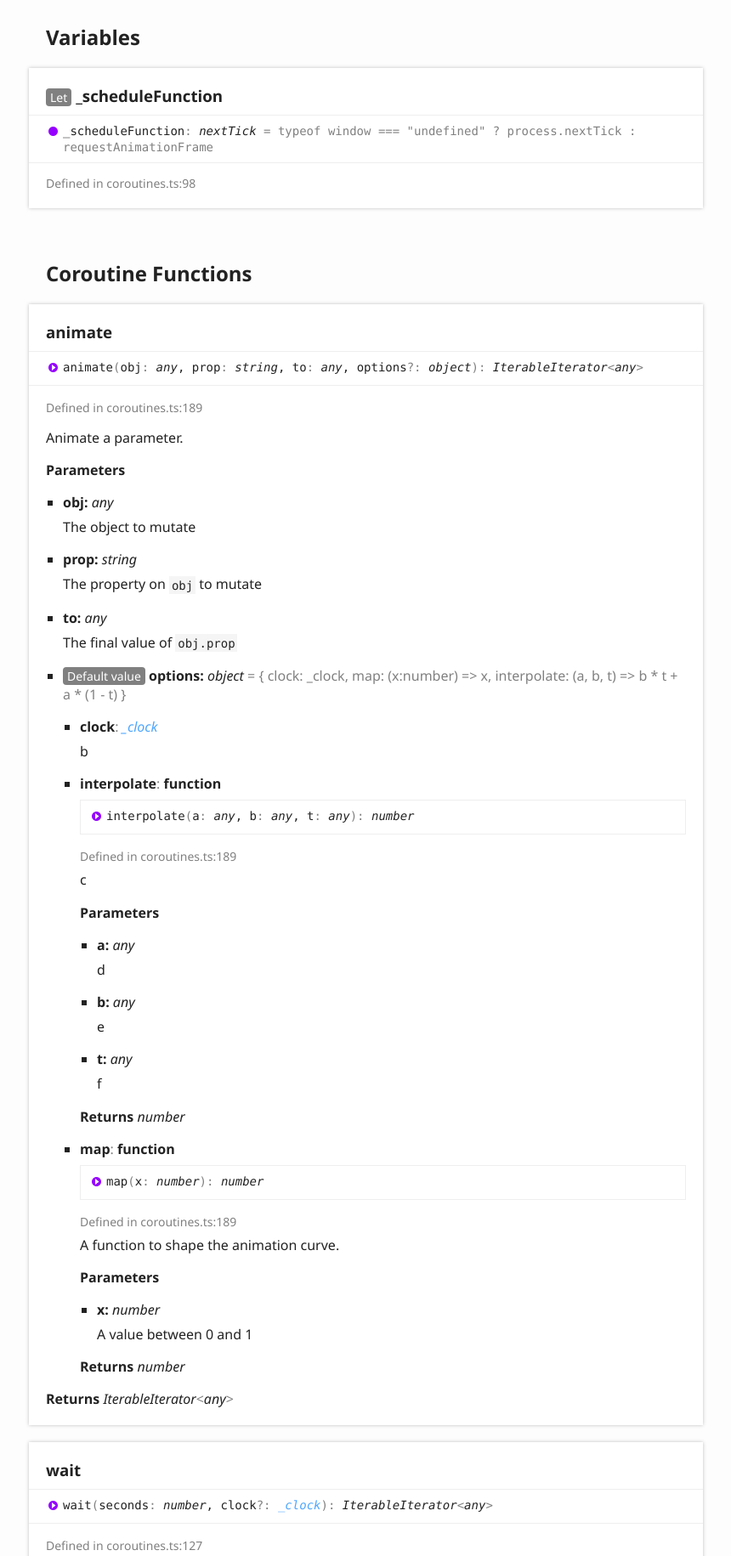
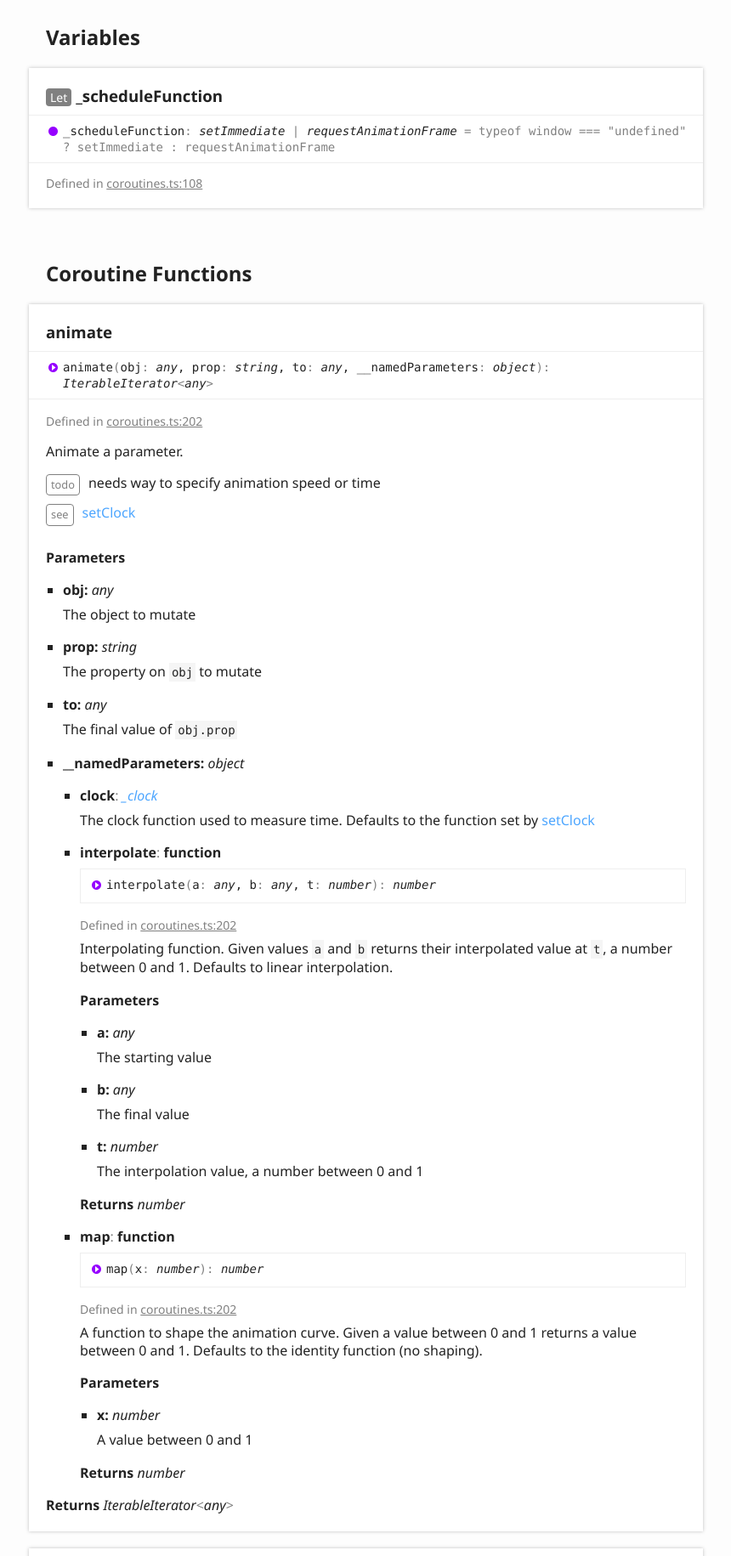
Before and after one commit to nasser/ajeeb-coroutines, a website: page docs/globals.html in a window 1280 px wide. Shown: the part 700-2531 px from the top of the page at 85% size, without its empty margins (6-866 px from the left). Drawn offline with Linux system fonts and the light colour scheme.

Commit message:
Tweaks and cleanups
Document Coroutines properties
Use setImmediate in place of process.nextTick
Document animate options

```diff
--- a/docs/globals.html
+++ b/docs/globals.html
@@ -103,10 +103,10 @@
 				<section class="tsd-panel tsd-member tsd-kind-variable tsd-is-not-exported">
 					<a name="_schedulefunction" class="tsd-anchor"></a>
 					<h3><span class="tsd-flag ts-flagLet">Let</span> _schedule<wbr>Function</h3>
-					<div class="tsd-signature tsd-kind-icon">_schedule<wbr>Function<span class="tsd-signature-symbol">:</span> <span class="tsd-signature-type">nextTick</span><span class="tsd-signature-symbol"> =&nbsp;typeof window &#x3D;&#x3D;&#x3D; &quot;undefined&quot; ? process.nextTick : requestAnimationFrame</span></div>
+					<div class="tsd-signature tsd-kind-icon">_schedule<wbr>Function<span class="tsd-signature-symbol">:</span> <span class="tsd-signature-type">setImmediate</span><span class="tsd-signature-symbol"> | </span><span class="tsd-signature-type">requestAnimationFrame</span><span class="tsd-signature-symbol"> =&nbsp;typeof window &#x3D;&#x3D;&#x3D; &quot;undefined&quot; ? setImmediate : requestAnimationFrame</span></div>
 					<aside class="tsd-sources">
 						<ul>
-							<li>Defined in coroutines.ts:98</li>
+							<li>Defined in <a href="https://github.com/nasser/ajeeb-coroutines/blob/717113a/coroutines.ts#L108">coroutines.ts:108</a></li>
 						</ul>
 					</aside>
 				</section>
@@ -117,19 +117,27 @@
 					<a name="animate" class="tsd-anchor"></a>
 					<h3>animate</h3>
 					<ul class="tsd-signatures tsd-kind-function">
-						<li class="tsd-signature tsd-kind-icon">animate<span class="tsd-signature-symbol">(</span>obj<span class="tsd-signature-symbol">: </span><span class="tsd-signature-type">any</span>, prop<span class="tsd-signature-symbol">: </span><span class="tsd-signature-type">string</span>, to<span class="tsd-signature-symbol">: </span><span class="tsd-signature-type">any</span>, options<span class="tsd-signature-symbol">?: </span><span class="tsd-signature-type">object</span><span class="tsd-signature-symbol">)</span><span class="tsd-signature-symbol">: </span><span class="tsd-signature-type">IterableIterator</span><span class="tsd-signature-symbol">&lt;</span><span class="tsd-signature-type">any</span><span class="tsd-signature-symbol">&gt;</span></li>
+						<li class="tsd-signature tsd-kind-icon">animate<span class="tsd-signature-symbol">(</span>obj<span class="tsd-signature-symbol">: </span><span class="tsd-signature-type">any</span>, prop<span class="tsd-signature-symbol">: </span><span class="tsd-signature-type">string</span>, to<span class="tsd-signature-symbol">: </span><span class="tsd-signature-type">any</span>, __namedParameters<span class="tsd-signature-symbol">: </span><span class="tsd-signature-type">object</span><span class="tsd-signature-symbol">)</span><span class="tsd-signature-symbol">: </span><span class="tsd-signature-type">IterableIterator</span><span class="tsd-signature-symbol">&lt;</span><span class="tsd-signature-type">any</span><span class="tsd-signature-symbol">&gt;</span></li>
 					</ul>
 					<ul class="tsd-descriptions">
 						<li class="tsd-description">
 							<aside class="tsd-sources">
 								<ul>
-									<li>Defined in coroutines.ts:189</li>
+									<li>Defined in <a href="https://github.com/nasser/ajeeb-coroutines/blob/717113a/coroutines.ts#L202">coroutines.ts:202</a></li>
 								</ul>
 							</aside>
 							<div class="tsd-comment tsd-typography">
 								<div class="lead">
 									<p>Animate a parameter.</p>
 								</div>
+								<dl class="tsd-comment-tags">
+									<dt>todo</dt>
+									<dd><p>needs way to specify animation speed or time</p>
+									</dd>
+									<dt>see</dt>
+									<dd><p><a href="globals.html#setclock">setClock</a></p>
+									</dd>
+								</dl>
 							</div>
 							<h4 class="tsd-parameters-title">Parameters</h4>
 							<ul class="tsd-parameters">
@@ -152,47 +160,47 @@
 									</div>
 								</li>
 								<li>
-									<h5><span class="tsd-flag ts-flagDefault value">Default value</span> options: <span class="tsd-signature-type">object</span><span class="tsd-signature-symbol"> =&nbsp;{ clock: _clock, map: (x:number) &#x3D;&gt; x, interpolate: (a, b, t) &#x3D;&gt; b * t + a * (1 - t) }</span></h5>
+									<h5>__namedParameters: <span class="tsd-signature-type">object</span></h5>
 									<ul class="tsd-parameters">
 										<li class="tsd-parameter">
 											<h5>clock<span class="tsd-signature-symbol">: </span><a href="" class="tsd-signature-type">_clock</a></h5>
 											<div class="tsd-comment tsd-typography">
-												<p>b</p>
+												<p>The clock function used to measure time. Defaults to the function set by <a href="globals.html#setclock">setClock</a></p>
 											</div>
 										</li>
 										<li class="tsd-parameter">
 											<h5>interpolate<span class="tsd-signature-symbol">: </span>function</h5>
 											<ul class="tsd-signatures tsd-kind-function tsd-parent-kind-type-literal tsd-is-not-exported">
-												<li class="tsd-signature tsd-kind-icon">interpolate<span class="tsd-signature-symbol">(</span>a<span class="tsd-signature-symbol">: </span><span class="tsd-signature-type">any</span>, b<span class="tsd-signature-symbol">: </span><span class="tsd-signature-type">any</span>, t<span class="tsd-signature-symbol">: </span><span class="tsd-signature-type">any</span><span class="tsd-signature-symbol">)</span><span class="tsd-signature-symbol">: </span><span class="tsd-signature-type">number</span></li>
+												<li class="tsd-signature tsd-kind-icon">interpolate<span class="tsd-signature-symbol">(</span>a<span class="tsd-signature-symbol">: </span><span class="tsd-signature-type">any</span>, b<span class="tsd-signature-symbol">: </span><span class="tsd-signature-type">any</span>, t<span class="tsd-signature-symbol">: </span><span class="tsd-signature-type">number</span><span class="tsd-signature-symbol">)</span><span class="tsd-signature-symbol">: </span><span class="tsd-signature-type">number</span></li>
 											</ul>
 											<ul class="tsd-descriptions">
 												<li class="tsd-description">
 													<aside class="tsd-sources">
 														<ul>
-															<li>Defined in coroutines.ts:189</li>
+															<li>Defined in <a href="https://github.com/nasser/ajeeb-coroutines/blob/717113a/coroutines.ts#L202">coroutines.ts:202</a></li>
 														</ul>
 													</aside>
 													<div class="tsd-comment tsd-typography">
-														<p>c</p>
+														<p>Interpolating function. Given values <code>a</code> and <code>b</code> returns their interpolated value at <code>t</code>, a number between 0 and 1. Defaults to linear interpolation.</p>
 													</div>
 													<h4 class="tsd-parameters-title">Parameters</h4>
 													<ul class="tsd-parameters">
 														<li>
 															<h5>a: <span class="tsd-signature-type">any</span></h5>
 															<div class="tsd-comment tsd-typography">
-																<p>d</p>
+																<p>The starting value</p>
 															</div>
 														</li>
 														<li>
 															<h5>b: <span class="tsd-signature-type">any</span></h5>
 															<div class="tsd-comment tsd-typography">
-																<p>e</p>
+																<p>The final value</p>
 															</div>
 														</li>
 														<li>
-															<h5>t: <span class="tsd-signature-type">any</span></h5>
+															<h5>t: <span class="tsd-signature-type">number</span></h5>
 															<div class="tsd-comment tsd-typography">
-																<p>f</p>
+																<p>The interpolation value, a number between 0 and 1</p>
 															</div>
 														</li>
 													</ul>
@@ -208,11 +216,11 @@
 												<li class="tsd-description">
 													<aside class="tsd-sources">
 														<ul>
-															<li>Defined in coroutines.ts:189</li>
+															<li>Defined in <a href="https://github.com/nasser/ajeeb-coroutines/blob/717113a/coroutines.ts#L202">coroutines.ts:202</a></li>
 														</ul>
 													</aside>
 													<div class="tsd-comment tsd-typography">
-														<p>A function to shape the animation curve.</p>
+														<p>A function to shape the animation curve. Given a value between 0 and 1 returns a value between 0 and 1. Defaults to the identity function (no shaping).</p>
 													</div>
 													<h4 class="tsd-parameters-title">Parameters</h4>
 													<ul class="tsd-parameters">
@@ -243,7 +251,7 @@
 						<li class="tsd-description">
 							<aside class="tsd-sources">
 								<ul>
-									<li>Defined in coroutines.ts:127</li>
+									<li>Defined in <a href="https://github.com/nasser/ajeeb-coroutines/blob/717113a/coroutines.ts#L137">coroutines.ts:137</a></li>
 								</ul>
 							</aside>
 							<div class="tsd-comment tsd-typography">
@@ -285,7 +293,7 @@
 						<li class="tsd-description">
 							<aside class="tsd-sources">
 								<ul>
-									<li>Defined in coroutines.ts:141</li>
+									<li>Defined in <a href="https://github.com/nasser/ajeeb-coroutines/blob/717113a/coroutines.ts#L151">coroutines.ts:151</a></li>
 								</ul>
 							</aside>
 							<div class="tsd-comment tsd-typography">
@@ -316,7 +324,7 @@
 						<li class="tsd-description">
 							<aside class="tsd-sources">
 								<ul>
-									<li>Defined in coroutines.ts:154</li>
+									<li>Defined in <a href="https://github.com/nasser/ajeeb-coroutines/blob/717113a/coroutines.ts#L164">coroutines.ts:164</a></li>
 								</ul>
 							</aside>
 							<div class="tsd-comment tsd-typography">
@@ -359,7 +367,7 @@
 						<li class="tsd-description">
 							<aside class="tsd-sources">
 								<ul>
-									<li>Defined in coroutines.ts:167</li>
+									<li>Defined in <a href="https://github.com/nasser/ajeeb-coroutines/blob/717113a/coroutines.ts#L177">coroutines.ts:177</a></li>
 								</ul>
 							</aside>
 							<div class="tsd-comment tsd-typography">
@@ -405,7 +413,7 @@
 						<li class="tsd-description">
 							<aside class="tsd-sources">
 								<ul>
-									<li>Defined in coroutines.ts:104</li>
+									<li>Defined in <a href="https://github.com/nasser/ajeeb-coroutines/blob/717113a/coroutines.ts#L114">coroutines.ts:114</a></li>
 								</ul>
 							</aside>
 							<h4 class="tsd-returns-title">Returns <span class="tsd-signature-type">number</span></h4>
@@ -422,7 +430,7 @@
 						<li class="tsd-description">
 							<aside class="tsd-sources">
 								<ul>
-									<li>Defined in coroutines.ts:96</li>
+									<li>Defined in <a href="https://github.com/nasser/ajeeb-coroutines/blob/717113a/coroutines.ts#L106">coroutines.ts:106</a></li>
 								</ul>
 							</aside>
 							<h4 class="tsd-returns-title">Returns <span class="tsd-signature-type">string</span></h4>
@@ -439,7 +447,7 @@
 						<li class="tsd-description">
 							<aside class="tsd-sources">
 								<ul>
-									<li>Defined in coroutines.ts:114</li>
+									<li>Defined in <a href="https://github.com/nasser/ajeeb-coroutines/blob/717113a/coroutines.ts#L124">coroutines.ts:124</a></li>
 								</ul>
 							</aside>
 							<div class="tsd-comment tsd-typography">
```
Also changed, not shown: coroutines.js (+21 -15 lines), coroutines.ts (+28 -15 lines), docs/assets/js/search.js (+1 -1 lines), docs/classes/coroutines.html (+20 -10 lines), docs/index.html (+3 -0 lines).
